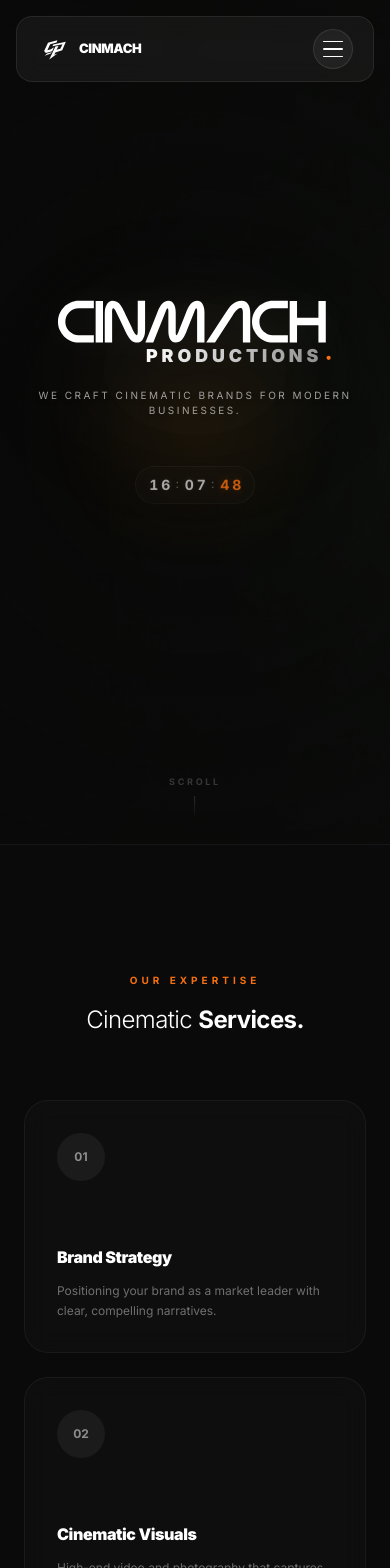
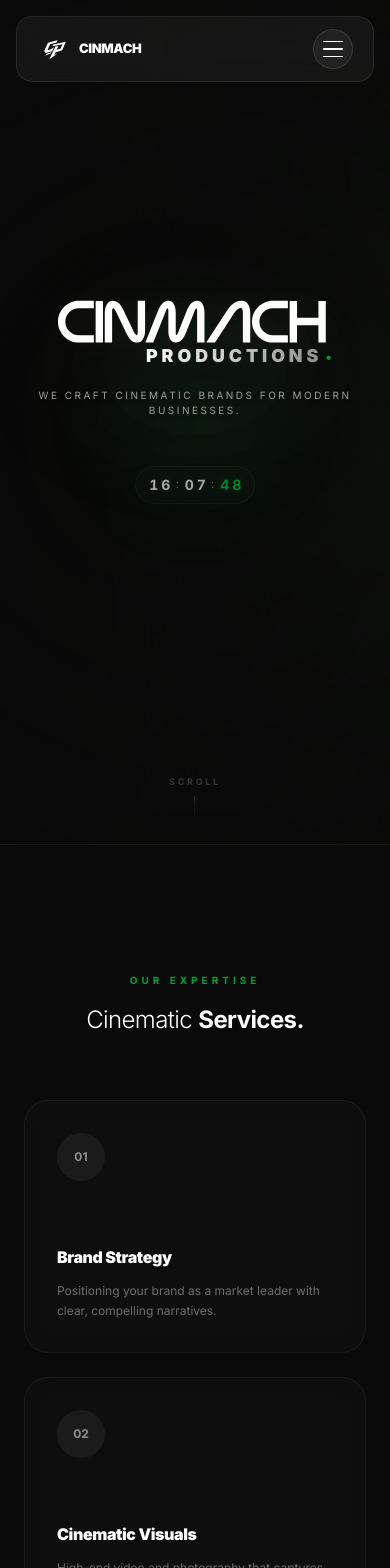
Before and after one commit to waximhq-spec/BH-MARKETING-WEB, a Next.js app: page / in a window 390 px wide. Shown: the top 1568 px of the page. Built offline with nearby package versions, Linux system fonts and the light colour scheme.

Commit message:
style: replace all orange accents with brand green #00A138

```diff
--- a/app/page.tsx
+++ b/app/page.tsx
@@ -47,7 +47,7 @@
               ease: "easeInOut",
             }}
             className="absolute top-1/2 left-1/2 w-[80vw] max-w-[800px] aspect-square rounded-full z-0 translate-x-[-50%] translate-y-[-50%] will-change-transform"
-            style={{ background: "radial-gradient(circle, rgba(255,140,0,0.3) 0%, transparent 65%)" }}
+            style={{ background: "radial-gradient(circle, rgba(0, 161, 56, 0.3) 0%, transparent 65%)" }}
           />
         </div>
 
@@ -110,7 +110,7 @@
           transition={{ duration: 0.8, ease: "easeOut" }}
           className="w-full max-w-6xl mb-16 text-center md:text-left"
         >
-          <h2 className="text-[10px] md:text-xs font-bold uppercase tracking-[0.4em] text-[#F67011] mb-4">Our Expertise</h2>
+          <h2 className="text-[10px] md:text-xs font-bold uppercase tracking-[0.4em] text-[#00A138] mb-4">Our Expertise</h2>
           <h3 className="text-2xl md:text-4xl font-light tracking-tight text-white">Cinematic <span className="font-bold">Services.</span></h3>
         </motion.div>
 
@@ -128,11 +128,11 @@
               transition={{ duration: 0.6, delay: i * 0.15, ease: "easeOut" }}
               className="group relative flex flex-col p-8 md:p-10 rounded-[24px] bg-white/[0.02] border border-white/5 backdrop-blur-md overflow-hidden transition-all duration-500 hover:-translate-y-2 hover:shadow-[0_20px_40px_rgba(246,112,17,0.05)] cursor-none"
             >
-              {/* Optional Orange Accent on Hover */}
-              <div className="absolute inset-0 bg-gradient-to-b from-[#F67011]/0 to-[#F67011]/[0.03] opacity-0 group-hover:opacity-100 transition-opacity duration-500 pointer-events-none" />
+              {/* Optional Green Accent on Hover */}
+              <div className="absolute inset-0 bg-gradient-to-b from-[#00A138]/0 to-[#00A138]/[0.03] opacity-0 group-hover:opacity-100 transition-opacity duration-500 pointer-events-none" />
 
               <div className="w-12 h-12 rounded-full bg-white/5 flex items-center justify-center mb-16 group-hover:scale-110 transition-transform duration-500">
-                <span className="text-xs font-bold text-white/50 group-hover:text-[#F67011] transition-colors">0{i + 1}</span>
+                <span className="text-xs font-bold text-white/50 group-hover:text-[#00A138] transition-colors">0{i + 1}</span>
               </div>
               <h4 className="text-md sm:text-lg font-black text-white mb-3 relative z-10 tracking-tight">{service.title}</h4>
               <p className="text-xs sm:text-sm font-normal text-white/40 leading-relaxed relative z-10">{service.desc}</p>
@@ -150,7 +150,7 @@
           transition={{ duration: 0.8, ease: "easeOut" }}
           className="w-full max-w-6xl mb-16 text-center md:text-left"
         >
-          <h2 className="text-[10px] md:text-xs font-bold uppercase tracking-[0.4em] text-[#F67011] mb-4">Selected Case Studies</h2>
+          <h2 className="text-[10px] md:text-xs font-bold uppercase tracking-[0.4em] text-[#00A138] mb-4">Selected Case Studies</h2>
           <h3 className="text-2xl md:text-4xl font-light tracking-tight text-white">Our <span className="font-bold">Work.</span></h3>
         </motion.div>
 
@@ -165,7 +165,7 @@
           <div className="absolute w-full h-full bg-[#111111] transition-transform duration-700 group-hover:scale-105 pointer-events-none" />
 
           <div className="relative z-20 flex flex-col items-center pointer-events-none">
-            <span className="text-[#F67011] text-[10px] sm:text-xs font-bold tracking-[0.2em] uppercase mb-4 opacity-0 group-hover:opacity-100 transition-opacity duration-300 translate-y-2 group-hover:translate-y-0">View Project</span>
+            <span className="text-[#00A138] text-[10px] sm:text-xs font-bold tracking-[0.2em] uppercase mb-4 opacity-0 group-hover:opacity-100 transition-opacity duration-300 translate-y-2 group-hover:translate-y-0">View Project</span>
             <h4 className="text-xl sm:text-2xl md:text-4xl font-bold text-white tracking-tight">Luxury Real Estate Campaign</h4>
           </div>
         </motion.div>
--- a/components/CustomCursor.tsx
+++ b/components/CustomCursor.tsx
@@ -56,7 +56,7 @@
 
   return (
     <motion.div
-      className="fixed top-0 left-0 w-2 h-2 bg-[#F67011] rounded-full pointer-events-none z-[99999] hidden md:block"
+      className="fixed top-0 left-0 w-2 h-2 bg-[#00A138] rounded-full pointer-events-none z-[99999] hidden md:block"
       style={{
         x: cursorX,
         y: cursorY,
@@ -73,7 +73,7 @@
         <motion.div
           initial={{ scale: 0.5, opacity: 0 }}
           animate={{ scale: 1.5, opacity: 1 }}
-          className="absolute inset-x-[-10px] inset-y-[-10px] border border-[#F67011]/30 rounded-full"
+          className="absolute inset-x-[-10px] inset-y-[-10px] border border-[#00A138]/30 rounded-full"
         />
       )}
     </motion.div>
--- a/components/FlipClock.tsx
+++ b/components/FlipClock.tsx
@@ -17,11 +17,11 @@
             ease: [0.23, 1, 0.32, 1]
           }}
           className={`absolute text-sm sm:text-base font-bold tabular-nums tracking-tighter ${
-            isAccent ? "text-[#F67011]" : "text-white/80"
+            isAccent ? "text-[#00A138]" : "text-white/80"
           }`}
           style={{
             textShadow: isAccent
-              ? "0 0 12px rgba(246,112,17,0.4)"
+              ? "0 0 12px rgba(0, 161, 56, 0.4)"
               : "0 0 10px rgba(255,255,255,0.15)"
           }}
         >
--- a/components/HeroLogo.tsx
+++ b/components/HeroLogo.tsx
@@ -81,7 +81,7 @@
           cx="64.5"
           cy="14.6"
           r="0.5"
-          fill="#F67011"
+          fill="#00A138"
           animate={{
             opacity: [1, 0.35, 1],
             scale: [1, 1.1, 1],
--- a/components/Navbar.tsx
+++ b/components/Navbar.tsx
@@ -106,7 +106,7 @@
             }}
           >
             Get a Quote
-            <span className="text-xs leading-none group-hover:translate-x-1 duration-300 ease-out text-[#F67011]">→</span>
+            <span className="text-xs leading-none group-hover:translate-x-1 duration-300 ease-out text-[#00A138]">→</span>
           </Link>
 
           {/* Mobile Hamburger */}
```
